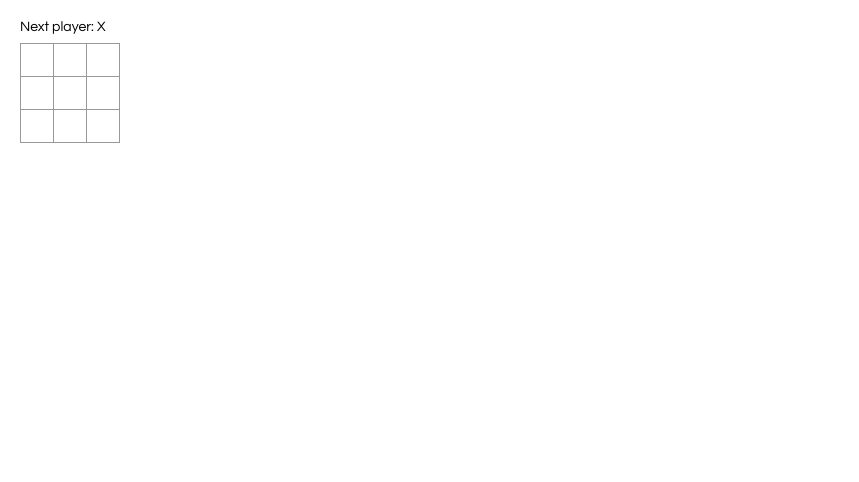
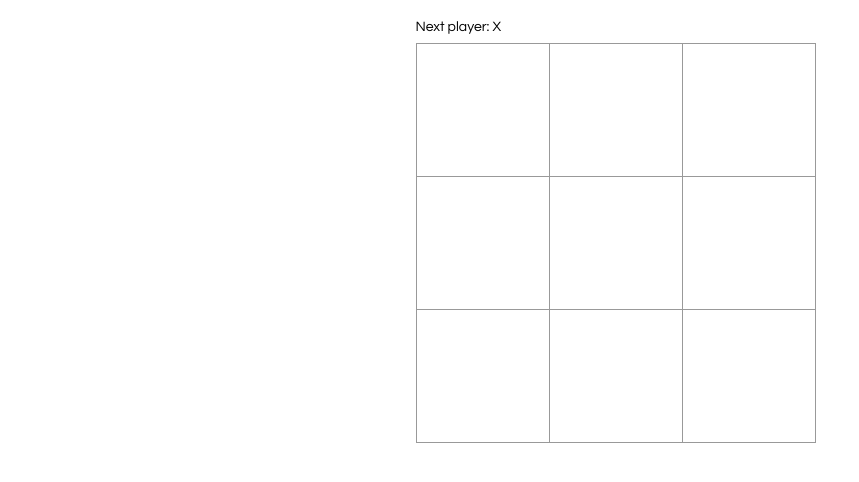
Before and after one commit to bajiroots/react-game-doc, a React app: page / in a window 1280 px wide. Shown: the whole page, without its empty margins (0-859 px from the left). Built offline with nearby package versions, Linux system fonts and the light colour scheme.

Commit message:
change some appearances

```diff
--- a/src/index.css
+++ b/src/index.css
@@ -5,6 +5,10 @@ margin: 20px;
 
 ol, ul {
 padding-left: 30px;
+}
+
+.game-board {
+    margin: auto;
 }
 
 .board-row:after {
@@ -21,15 +25,15 @@ margin-bottom: 10px;
 background: #fff;
 border: 1px solid #999;
 float: left;
-font-size: 24px;
+font-size: 124px;
 font-weight: bold;
 line-height: 34px;
-height: 34px;
+height: 134px;
 margin-right: -1px;
 margin-top: -1px;
 padding: 0;
 text-align: center;
-width: 34px;
+width: 134px;
 }
 
 .square:focus {
```
